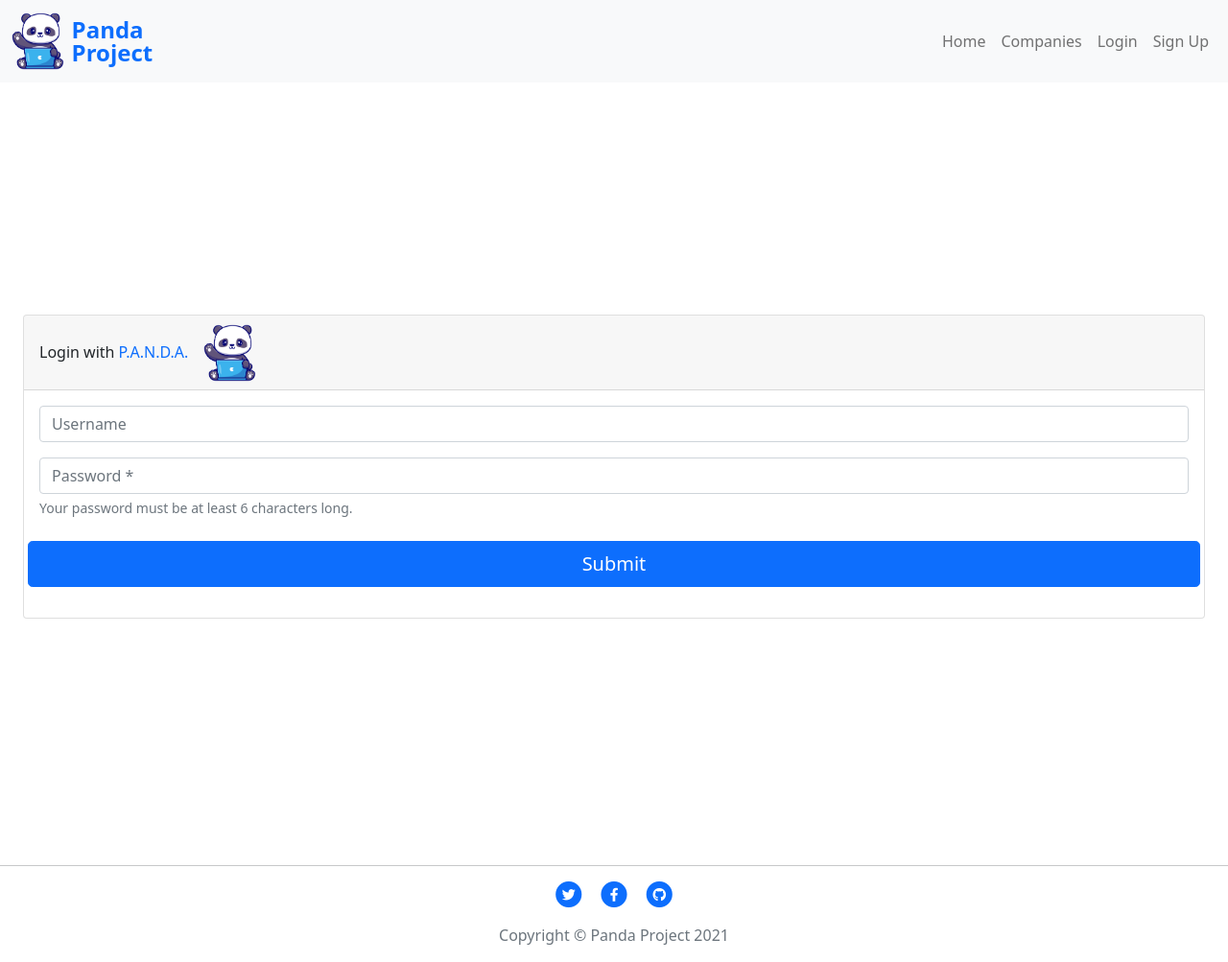
After one commit to 4n4ru/Panda, a Flask app: page /login in a window 1280 px wide. The commit adds this page. Shown: the whole page at 96% size. Run offline with Flask 2, Linux system fonts and the light colour scheme; some libraries are stand-ins or nearby versions.

Commit message:
add: added login page

```diff
--- a/app.py
+++ b/app.py
@@ -144,13 +144,13 @@ def login():
             else:
                 # if password doesn't match
                 flash("Incorrect Username and/or Password, Please try again")
-                return redirect(url_for("home") + '#logInModal')
+                return redirect(url_for("home"))
         else:
             # username does not exist
             flash("Incorrect Username and/or Password, Please try again")
-            return redirect(url_for("home") + '#logInModal')
+            return redirect(url_for("home"))
 
-    return render_template("index.html" + '#logInModal')
+    return render_template("login.html")
 
 
 @app.route("/logout")
--- a/templates/base.html
+++ b/templates/base.html
@@ -59,7 +59,7 @@
                         </li>
                         {% else %}
                         <li class="nav-item">
-                            <div class="nav-link login-modal" data-bs-toggle="modal" data-bs-target="#logInModal">Log In</div>
+                            <a class="nav-link" href="{{ url_for('login')}}">Login</a>
                         </li>
                         <li class="nav-item">
                             <a class="nav-link" href="{{ url_for('signup')}}">Sign Up</a>
--- /dev/null
+++ b/templates/login.html
@@ -0,0 +1,34 @@
+{% extends "base.html" %}
+{% block content %}
+
+<section class="d-flex flex-column justify-content-center flex-grow-1 vh-100">
+    <div class="sign-up-wrapper p-4">
+        <div class="card">
+            <div class="card-header d-flex align-items-center">
+                <div class="d-inline">Login with <span class="text-primary">P.A.N.D.A.</span></div>
+                <div><img src="{{ url_for('static', filename='img/panda-project-logo.png') }}" alt="Panda Project logo" height="60" class="d-inline-block ms-3 align-text-top"></div>
+            </div>
+            <div class="card-body">
+                <form action="{{ url_for('login') }}" method="POST">
+                    <div class="row mb-3">
+                        <div class="col">
+                            <input type="text" class="form-control" placeholder="Username" aria-label="First name" name="username" required>
+                        </div>
+                    </div>
+
+                    <div class="row mb-3">
+                        <div class="col">
+                            <input type="password" class="form-control" placeholder="Password *" aria-label="Password" name="password" minlength="6" required>
+                            <div id="passwordHelpBlock" class="form-text">
+                                Your password must be at least 6 characters long.
+                            </div>
+                        </div>
+                    <button type="submit" class="btn btn-primary btn-lg mt-4">Submit</button>
+                </form>
+            </div>
+        </div>
+    </div>
+</section>
+
+
+{% endblock %}
```
